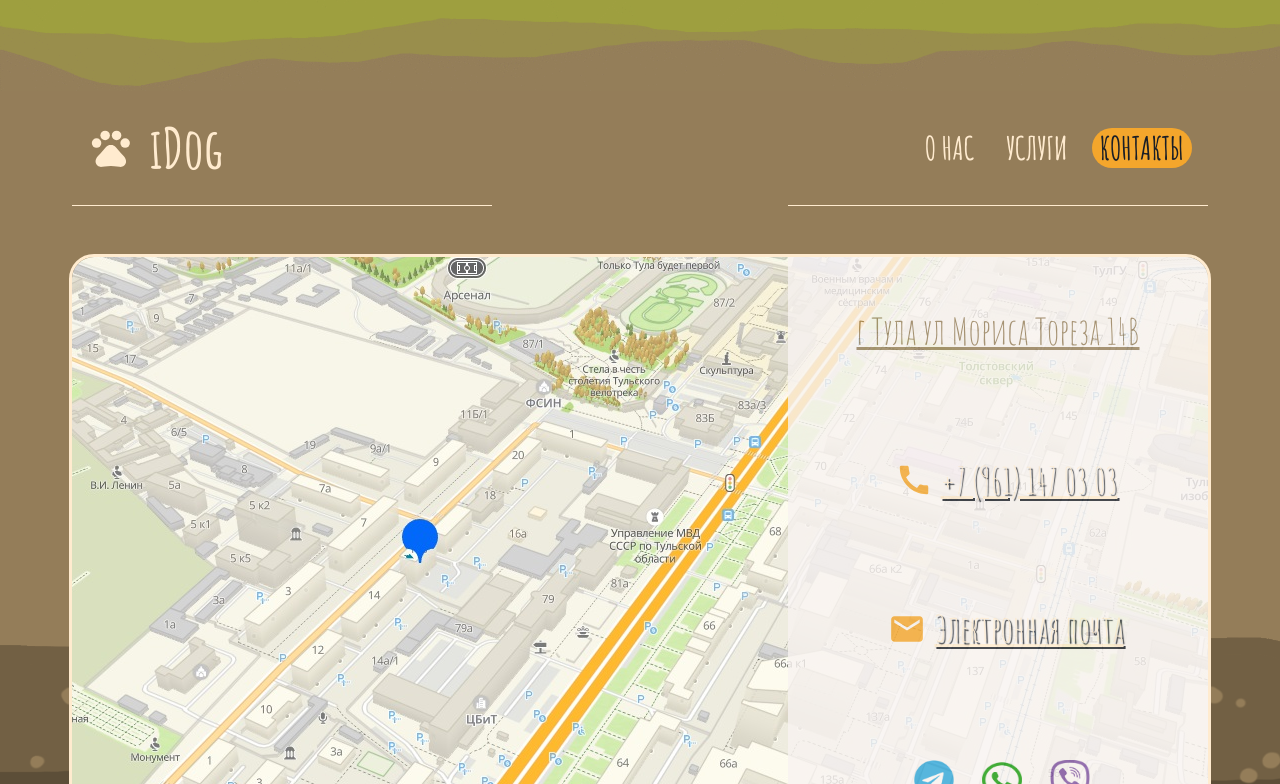
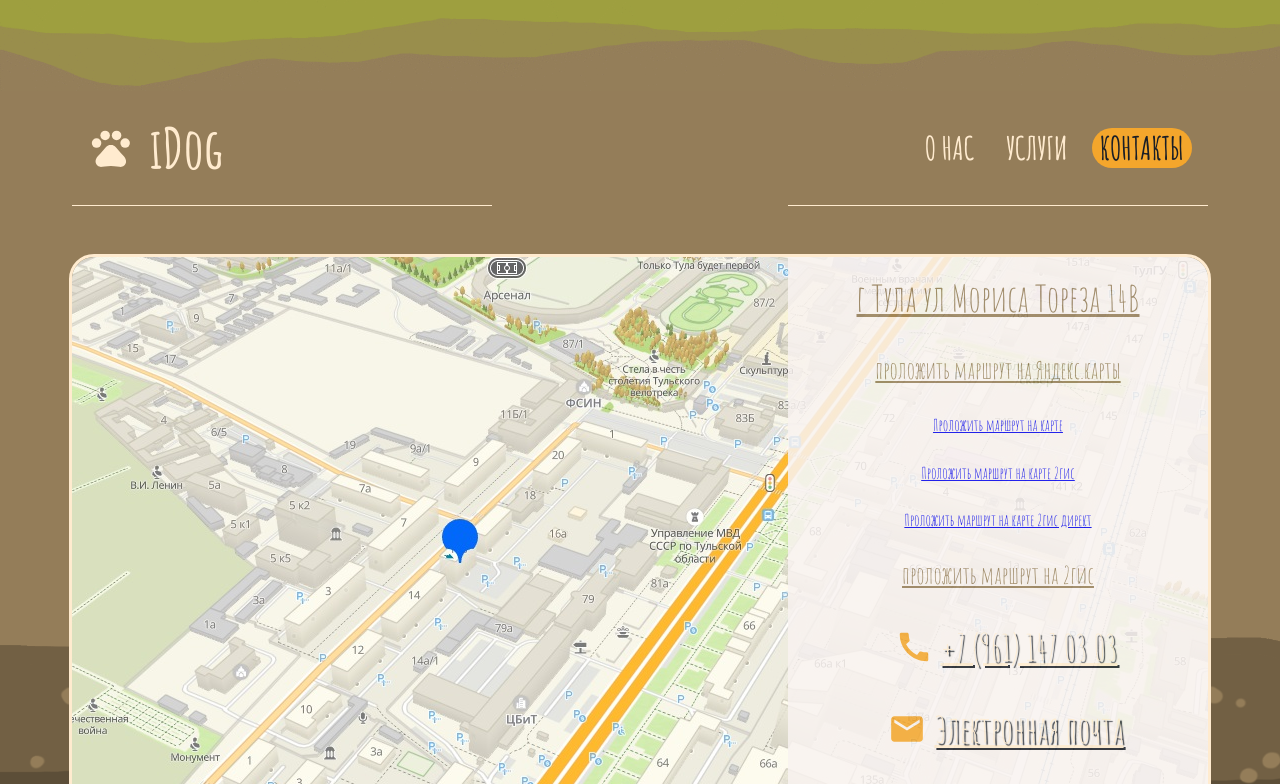
Before and after one commit to RojkovYury/idog, a Next.js app: page / in a window 1280 px wide. Shown: the part 3476-4260 px from the top of the page. Built offline with nearby package versions, Linux system fonts and the light colour scheme.

Commit message:
navi beta

```diff
--- a/src/app/components/contacts-main/contacts-paper.tsx
+++ b/src/app/components/contacts-main/contacts-paper.tsx
@@ -18,12 +18,45 @@ export default function ContactsPaper() {
         justifyContent: 'space-around',
         right: 0,
         backgroundColor: clr.bg,
-        opacity: 0.8,
+        opacity: 0.85,
         zIndex: 10,
         // borderRadius: '25px',
       }}
     >
-      <Typography sx={{ color: clr.ground, textDecoration: 'underline' }}>г Тула ул Мориса Тореза 14В</Typography>
+      <Typography sx={{ color: clr.ground, textDecoration: 'underline' }}>
+        г Тула ул Мориса Тореза 14В
+      </Typography>
+
+      <Typography sx={{ color: clr.ground, textDecoration: 'underline', fontSize: '24px' }}>
+        проложить маршрут на Яндекс.карты
+      </Typography>
+
+      <a
+        href="https://yandex.ru/maps/?rtext=~54.178708,37.604377"
+        target="_blank"
+      >
+        Проложить маршрут на карте
+      </a>
+
+      <a
+        href="https://2gis.ru/tula/firm/70000001030483602?m=37.604344%2C54.178678%2F18.62"
+        target="_blank"
+      >
+        Проложить маршрут на карте 2гис
+      </a>
+
+      <a
+        href="https://2gis.ru/tula/directions/points/%7C37.604344%2C54.178678%3B70000001030483602?m=37.630429%2C54.211213%2F13.72"
+        target="_blank"
+      >
+        Проложить маршрут на карте 2гис директ
+      </a>
+
+
+      <Typography sx={{ color: clr.ground, textDecoration: 'underline', fontSize: '24px' }}>
+      проложить маршрут на 2гис
+      </Typography>
+
       <ContactsPhone />
       <ContactsModal />
       <ContactsSocial />
--- a/src/app/components/contacts-main/map.tsx
+++ b/src/app/components/contacts-main/map.tsx
@@ -8,7 +8,7 @@ type BoxRefType = RefObject<HTMLDivElement>;
 
 export default function Map() {
 
-  const [positionX, setPositionX] = useState<number>(-230);
+  const [positionX, setPositionX] = useState<number>(-190);
   const [positionY, setPositionY] = useState<number>(100);
   const [isDragging, setIsDragging] = useState<boolean>(false);
   const [startPos, setStartPos] = useState<{x: number, y: number}>({ x: 0, y: 0 });
```
